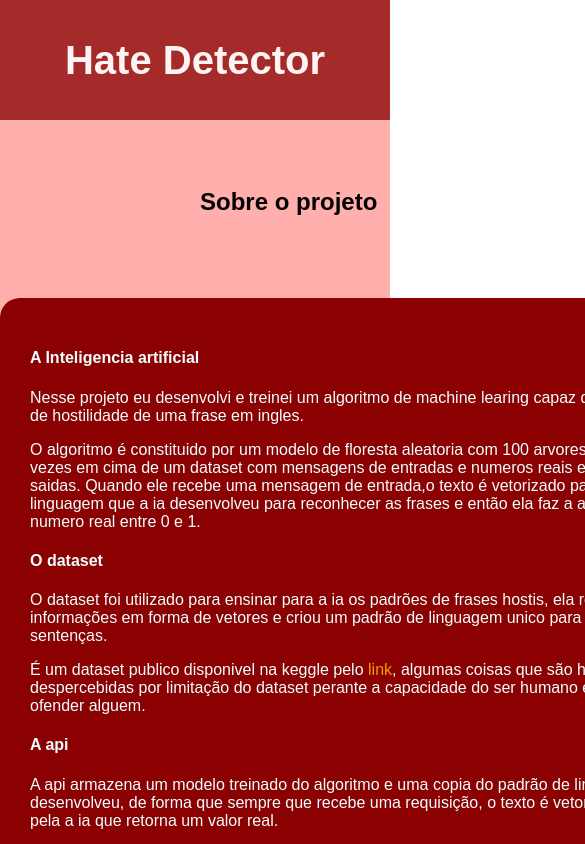
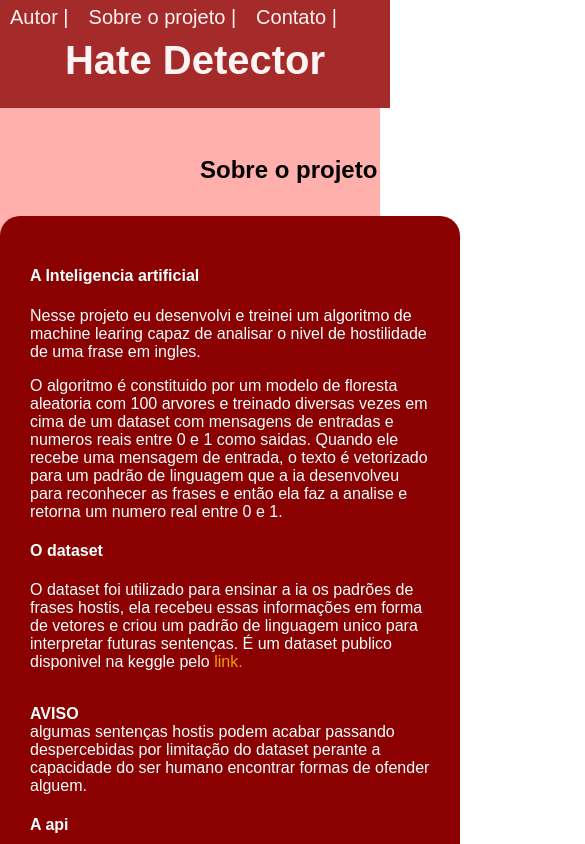
Before and after one commit to gugitia/HateDetectorJs, a React (Create React App) app: page /about in a window 390 px wide. Shown: the top 844 px of the page, 585 px wide, since content can reach past the window. Built offline with nearby package versions, Linux system fonts and the light colour scheme.

Commit message:
responsividade feita

```diff
--- a/src/components/carousel/app.js
+++ b/src/components/carousel/app.js
@@ -11,7 +11,6 @@ import img4 from "../../assets/rc.png";
 
 const Carousel = () => {
   const [currentImageIndex, setCurrentImageIndex] = useState(0);
-  const [autoPlayInterval, setAutoPlayInterval] = useState(null);
 
   const images = [
     { url: img1, title: "Imagem 1" },
@@ -19,7 +18,6 @@ const Carousel = () => {
     { url: img3, title: "Imagem 3" },
     { url: img4, title: "Imagem 4" },
   ];
-
   const nextImage = () => {
     setCurrentImageIndex((prevIndex) => (prevIndex + 1) % images.length);
   };
@@ -29,6 +27,11 @@ const Carousel = () => {
       prevIndex === 0 ? images.length - 1 : prevIndex - 1
     );
   };
+
+  useEffect(() => {
+    setCurrentImageIndex(Math.floor(Math.random() * 4));
+    console.log(currentImageIndex);
+  }, []);
 
   return (
     <div className="carousel">
--- a/src/components/header/styles.css
+++ b/src/components/header/styles.css
@@ -1,24 +1,27 @@
 .app {
   font-family: Arial, Helvetica, sans-serif;
+  height: 100px;
 }
 .header {
-  height: 150px;
+  height: 120px;
+  width: 100%;
   background-color: brown;
   margin: -8px;
   margin-top: -20px;
+  position: fixed;
 }
 
 .header h2 {
   text-align: center;
   padding-top: 60px;
-  margin-top: -30px;
+  margin-top: -10px;
   font-size: 40px;
   color: rgb(255, 244, 244);
 }
 
 .header ul {
-  margin-left: 1050px;
-  margin-top: -80px;
+  margin-left: -50px;
+  margin-top: -110px;
   font-size: 20px;
 }
 
--- /dev/null
+++ b/src/global.css
@@ -0,0 +1,3 @@
+header {
+  position: sticky;
+}
--- a/src/pages/about/index.js
+++ b/src/pages/about/index.js
@@ -7,7 +7,9 @@ import Header from "../../components/header/app";
 export default function About() {
   return (
     <div className="app">
-      <Header />
+      <header>
+        <Header />
+      </header>
       <div className="main-about">
         <h2>Sobre o projeto</h2>
         <div className="text">
@@ -21,29 +23,30 @@ export default function About() {
             O algoritmo é constituido por um modelo de floresta aleatoria com
             100 arvores e treinado diversas vezes em cima de um dataset com
             mensagens de entradas e numeros reais entre 0 e 1 como saidas.
-            Quando ele recebe uma mensagem de entrada,o texto é vetorizado para
+            Quando ele recebe uma mensagem de entrada, o texto é vetorizado para
             um padrão de linguagem que a ia desenvolveu para reconhecer as
             frases e então ela faz a analise e retorna um numero real entre 0 e
             1.
           </p>
           <h4>O dataset</h4>
           <p>
-            O dataset foi utilizado para ensinar para a ia os padrões de frases
+            O dataset foi utilizado para ensinar a ia os padrões de frases
             hostis, ela recebeu essas informações em forma de vetores e criou um
-            padrão de linguagem unico para interpretar futuras sentenças.
-          </p>
-          <p>
-            É um dataset publico disponivel na keggle pelo{" "}
+            padrão de linguagem unico para interpretar futuras sentenças. É um
+            dataset publico disponivel na keggle pelo{" "}
             <a
               href="https://www.kaggle.com/datasets/konradb/ethos-hate-speech-dataset/data"
               target="_blank"
               rel="noopener noreferrer"
             >
-              link
+              link.
             </a>
-            , algumas coisas que são hostis podem passar despercebidas por
-            limitação do dataset perante a capacidade do ser humano encontrar
-            formas de ofender alguem.
+          </p>
+          <p>
+            <br />
+            <strong>AVISO</strong> <br /> algumas sentenças hostis podem acabar
+            passando despercebidas por limitação do dataset perante a capacidade
+            do ser humano encontrar formas de ofender alguem.
           </p>
           <h4>A api</h4>
           <p>
--- a/src/pages/about/styles.css
+++ b/src/pages/about/styles.css
@@ -2,7 +2,7 @@
   width: 700px;
   background-color: darkred;
   margin: 0 auto;
-  margin-top: -100px;
+  margin-top: -150px;
   padding: 30px;
   color: azure;
   border-radius: 20px;
@@ -12,7 +12,15 @@
   background-color: rgb(255, 175, 172);
   margin: -8px;
   padding-top: 8px;
-  height: 980px;
+  height: 1200px;
+  width: 101.7%;
+  margin-top: -20px;
+}
+
+@media (max-width: 750px) {
+  .text {
+    width: 400px;
+  }
 }
 
 .main-about h2 {
--- a/src/pages/author/index.js
+++ b/src/pages/author/index.js
@@ -1,6 +1,7 @@
 import React from "react";
 
 import "./styles.css";
+import "../../global.css";
 
 import Header from "../../components/header/app";
 import Carousel from "../../components/carousel/app";
@@ -8,7 +9,9 @@ import Carousel from "../../components/carousel/app";
 export default function Author() {
   return (
     <div className="app">
-      <Header />
+      <header>
+        <Header />
+      </header>
       <div className="main-author">
         <h2>Sobre mim</h2>
         <div className="text-author">
--- a/src/pages/author/styles.css
+++ b/src/pages/author/styles.css
@@ -6,6 +6,12 @@
   padding: 30px;
   color: azure;
   border-radius: 20px;
+}
+
+@media (max-width: 750px) {
+  .text-author {
+    width: 400px;
+  }
 }
 
 .main-author {
--- a/src/pages/contact/index.js
+++ b/src/pages/contact/index.js
@@ -1,6 +1,7 @@
 import React from "react";
 
 import "./styles.css";
+import "../../global.css";
 
 import Header from "../../components/header/app";
 import FileDownloader from "../../components/link/app";
@@ -8,8 +9,11 @@ import FileDownloader from "../../components/link/app";
 export default function Contact() {
   return (
     <div className="app">
+      <header>
         <Header />
+      </header>
       <div className="main">
+        <div classname="main-contact">
           <h2>Gustavo Marquez Ribeiro</h2>
           <div className="info">
             <ul>
@@ -30,7 +34,8 @@ export default function Contact() {
                   target="_blank"
                   rel="noopener noreferrer"
                 >
-                Linkedin: https://www.linkedin.com/in/gustavo-marquez-817781222/
+                  Linkedin:
+                  https://www.linkedin.com/in/gustavo-marquez-817781222/
                 </a>
               </li>
               <FileDownloader className="download" />
@@ -38,5 +43,6 @@ export default function Contact() {
           </div>
         </div>
       </div>
+    </div>
   );
 }
--- a/src/pages/contact/styles.css
+++ b/src/pages/contact/styles.css
@@ -3,7 +3,15 @@
   margin-left: 200px;
   width: 300px;
 }
-
+.main {
+  display: flex;
+  align-items: center;
+  justify-content: center;
+  background-color: rgb(255, 175, 172);
+  margin: -8px;
+  padding-top: 8px;
+  height: 600px;
+}
 .info {
   margin-left: 300px;
   margin-top: -50px;
--- a/src/pages/menu/index.js
+++ b/src/pages/menu/index.js
@@ -1,6 +1,7 @@
 import React, { useState, useEffect } from "react";
 
 import "./styles.css";
+import "../../global.css";
 
 import Header from "../../components/header/app";
 
@@ -35,13 +36,16 @@ export default function Menu() {
     }
   }
   useEffect(() => {
-    console.log(option); // Isso será chamado sempre que 'option' mudar
+    console.log(option);
   }, [option]);
 
   return (
     <div className="app">
-      <Header />
-      <div className="main">
+      <header>
+        <Header />
+      </header>
+
+      <div className="main-menu">
         <section className="form">
           <form onSubmit={handlePrediction}>
             <h1> Digite uma frase em ingles</h1>
@@ -60,11 +64,11 @@ export default function Menu() {
         </section>
         <div className="summary">
           <ul>
-            <li className={`predict-A`}>0.9 a 1 - Muito forte</li>
-            <li className={`predict-B`}>0.7 a 0.9 - Forte</li>
+            <li className={`predict-A`}>0 a 0.3 - Despresivel</li>
+            <li className={`predict-B`}>0.3 a 0.5 - Fraca</li>
             <li className={`predict-C`}>0.5 a 0.7 - Moderada</li>
-            <li className={`predict-D`}>0.3 a 0.5 - Fraca</li>
-            <li className={`predict-E`}>0 a 0.3 - Despresivel</li>
+            <li className={`predict-D`}>0.7 a 0.9 - Forte</li>
+            <li className={`predict-E`}>0.9 a 1 - Muito forte</li>
           </ul>
         </div>
       </div>
--- a/src/pages/menu/styles.css
+++ b/src/pages/menu/styles.css
@@ -1,18 +1,35 @@
-.main {
+.main-menu {
   background-color: rgb(255, 175, 172);
   margin: -8px;
   padding-top: 8px;
-  height: 500px;
+  height: 600px;
 }
 
 .form {
   text-align: center;
   margin-left: 480px;
   margin-top: 50px;
-  width: 400px;
+  width: 500px;
   height: 300px;
   background-color: darkred;
   border-radius: 20px;
+}
+
+@media (max-width: 750px) {
+  .form {
+    width: 400px;
+    margin-left: 330px;
+  }
+}
+
+@media (max-width: 450px) {
+  .form {
+    width: 400px;
+    margin-left: 100px;
+  }
+  .summary {
+    margin-top: 350px;
+  }
 }
 
 .form h1 {
@@ -44,7 +61,6 @@
 }
 
 .summary {
-  float: right;
   margin-top: -200px;
   margin-right: 70px;
 }
```
Lines whose indentation alone changed are shown as unchanged.
